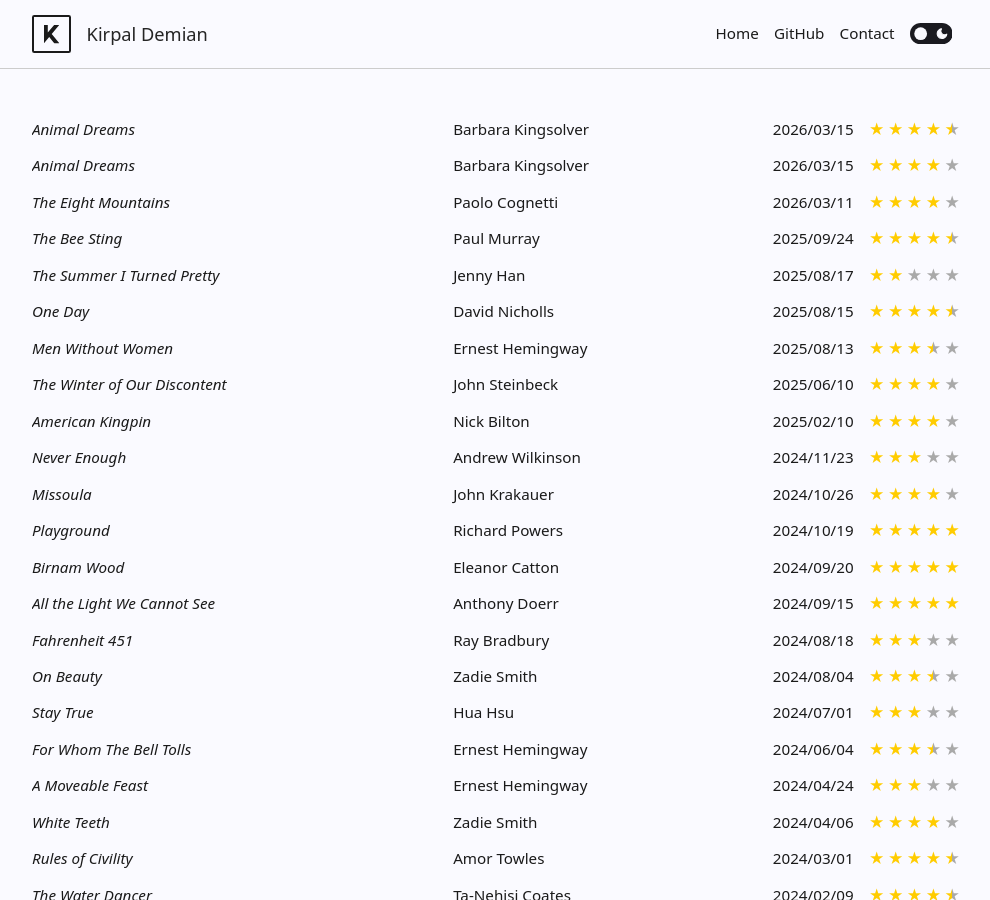
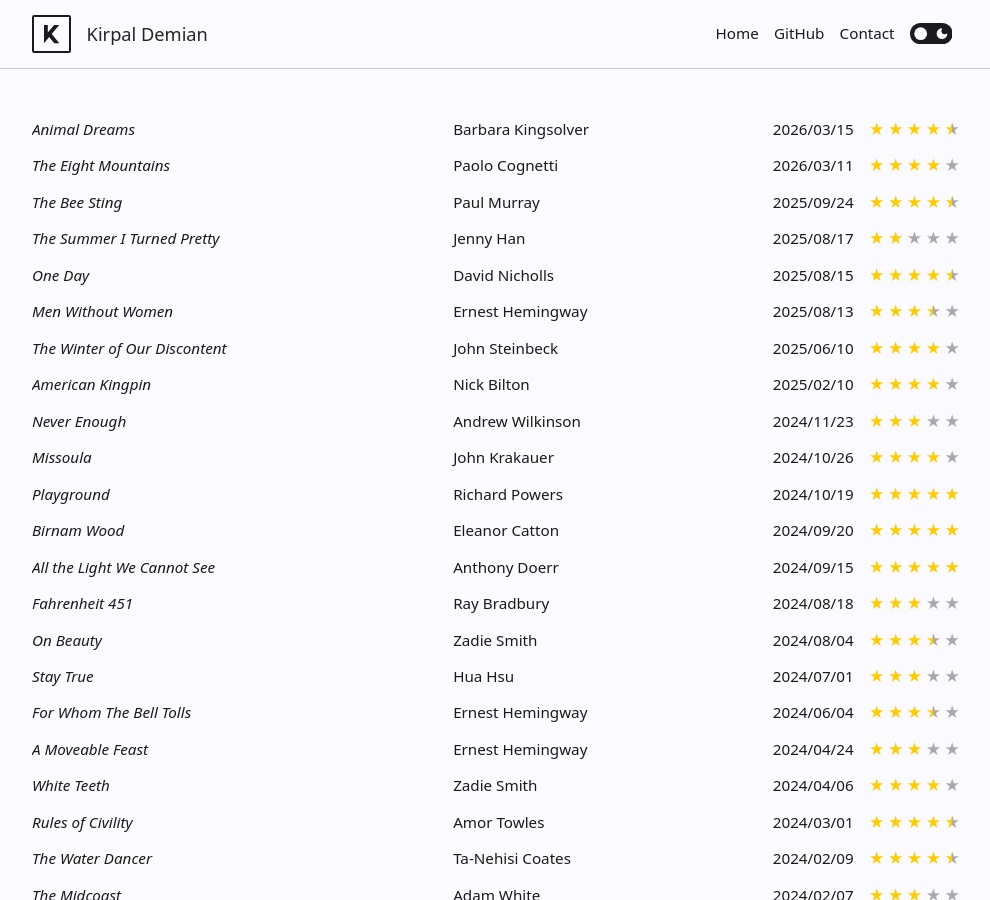
Before and after one commit to Kirpal/kirpal, a Jekyll site: the page built from reading.html, in a window 1280 px wide and 900 px high. Shown: the whole window, without its empty margins (144-1134 px from the left). Built offline with Jekyll 4.4.1, drawn with Linux system fonts in a browser that asks for light colours.

```diff
--- a/_data/reading.yml
+++ b/_data/reading.yml
@@ -1,10 +1,3 @@
-- title: "Animal Dreams"
-  author: Barbara Kingsolver
-  isbn: 0062278509
-  status: read
-  date_finished: 2026/03/15
-  rating: 4
-
 - title: Animal Dreams
   author: Barbara Kingsolver
   isbn: 9780062278500
```
